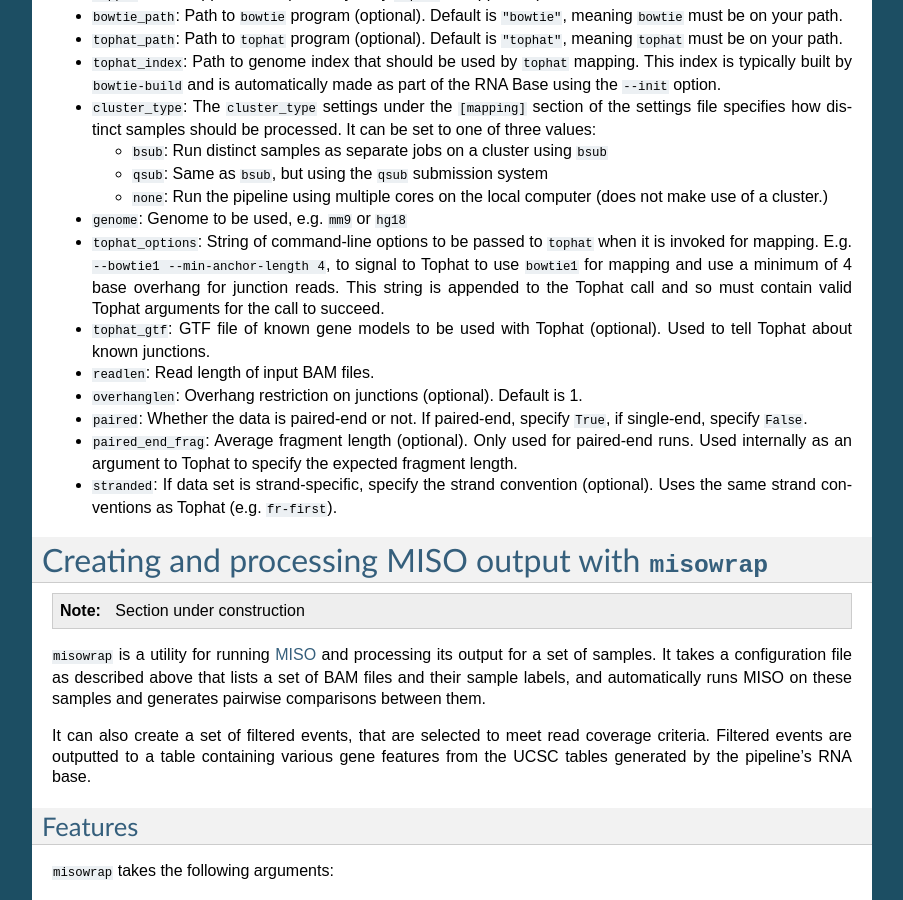
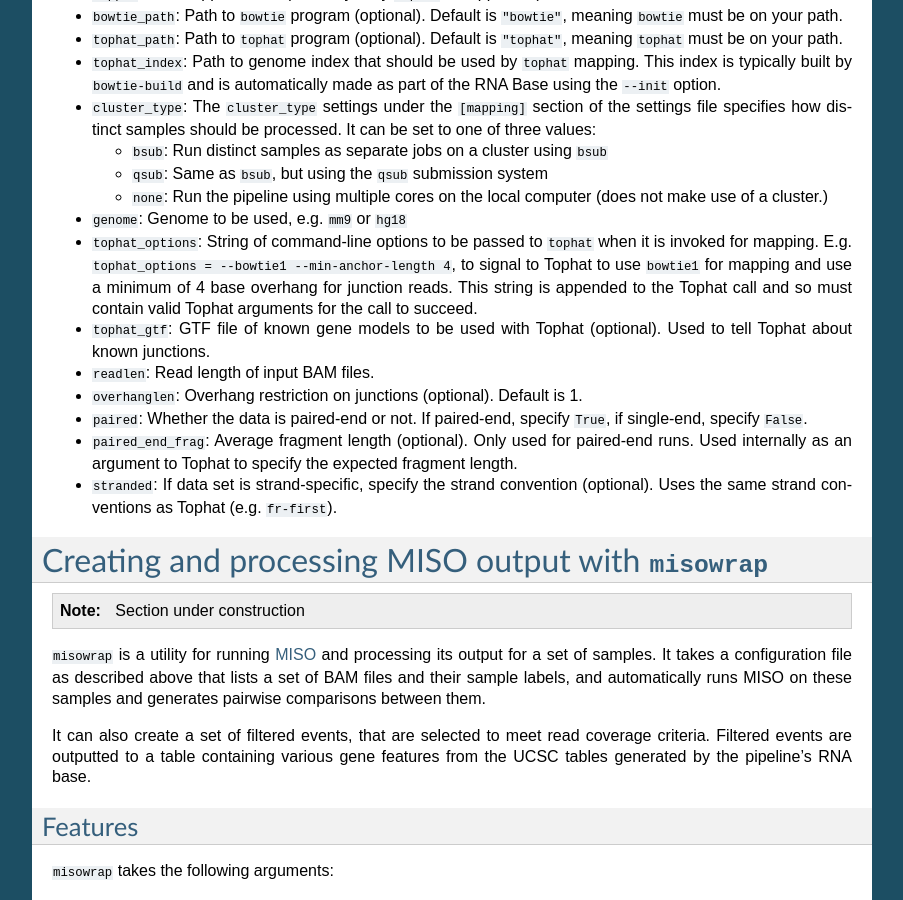
Before and after one commit to yarden/rnaseqlib, a Sphinx documentation site: the page built from docs/source/index.rst, in a window 1280 px wide and 900 px high, scrolled down 3992 px. Shown: the whole window, without its empty margins (198-1101 px from the left). Built offline with Sphinx 7.4.7, drawn with Linux system fonts in a browser that asks for light colours.

Commit message:
Docs revised

```diff
--- a/docs/source/index.rst
+++ b/docs/source/index.rst
@@ -242,7 +242,7 @@
 
 * ``genome``: Genome to be used, e.g. ``mm9`` or ``hg18``
 
-* ``tophat_options``: String of command-line options to be passed to ``tophat`` when it is invoked for mapping. E.g. ``--bowtie1 --min-anchor-length 4``, to signal to Tophat to use ``bowtie1`` for mapping and use a minimum of 4 base overhang for junction reads. This string is appended to the Tophat call and so must contain valid Tophat arguments for the call to succeed.
+* ``tophat_options``: String of command-line options to be passed to ``tophat`` when it is invoked for mapping. E.g. ``tophat_options = --bowtie1 --min-anchor-length 4``, to signal to Tophat to use ``bowtie1`` for mapping and use a minimum of 4 base overhang for junction reads. This string is appended to the Tophat call and so must contain valid Tophat arguments for the call to succeed.
 
 * ``tophat_gtf``: GTF file of known gene models to be used with Tophat (optional). Used to tell Tophat about known junctions.
 
```
